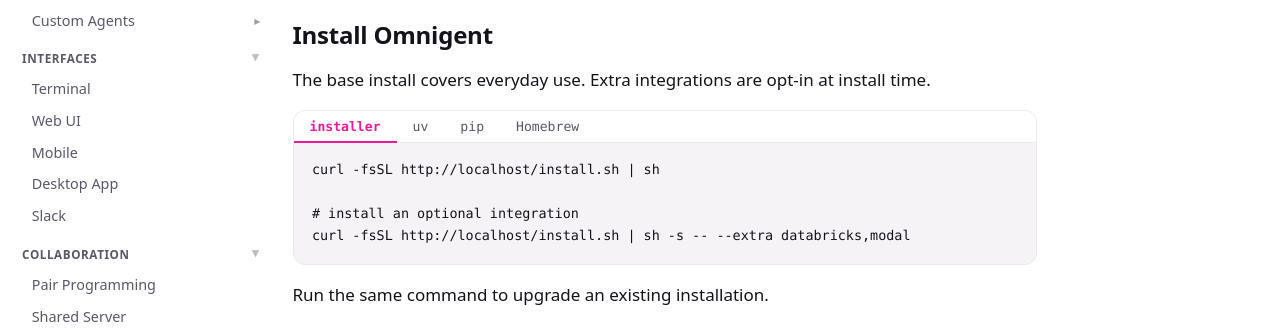
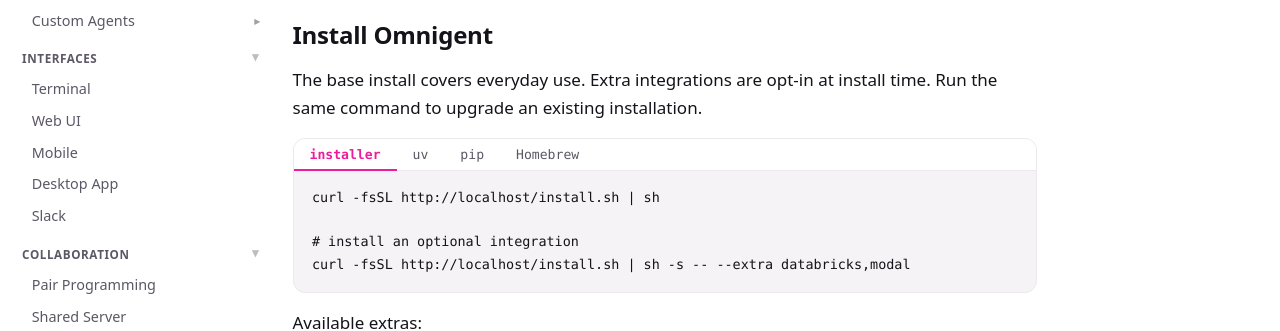
Before and after one commit to omnigent-ai/omnigent-site, a Next.js app: page /quickstart/install in a window 1280 px wide. Shown: the part 376-707 px from the top of the page. Built offline with nearby package versions, Linux system fonts and the light colour scheme; no server answers.

Commit message:
docs(install): move upgrade note next to opt-in line

```diff
--- a/app/quickstart/install/page.mdx
+++ b/app/quickstart/install/page.mdx
@@ -25,11 +25,9 @@ it's running, you can add the native macOS app for a full UI.
 ## Install Omnigent
 
 The base install covers everyday use. Extra integrations are opt-in at install
-time.
+time. Run the same command to upgrade an existing installation.
 
 <InstallCommandTabs />
-
-Run the same command to upgrade an existing installation.
 
 Available extras:
 
```
